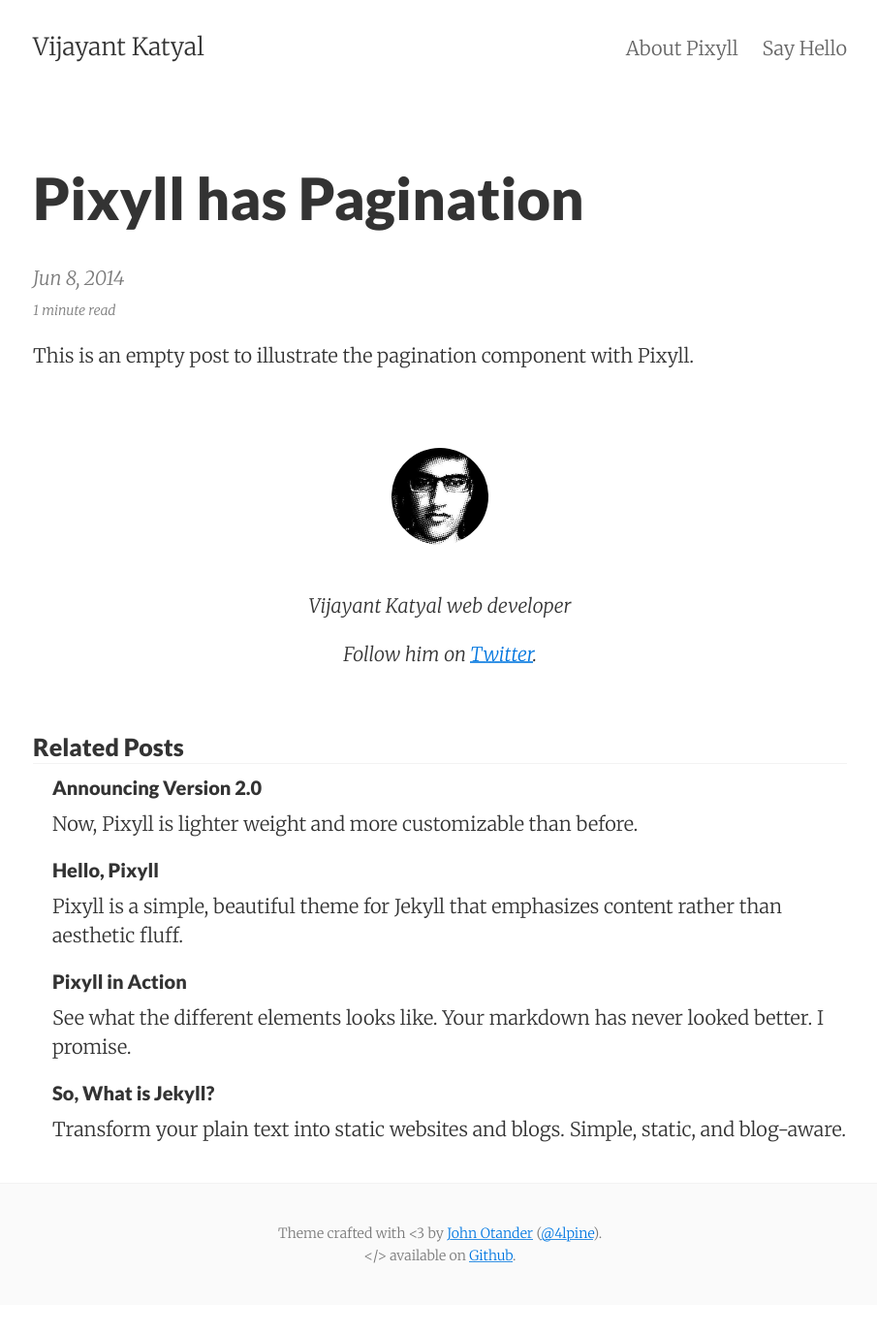
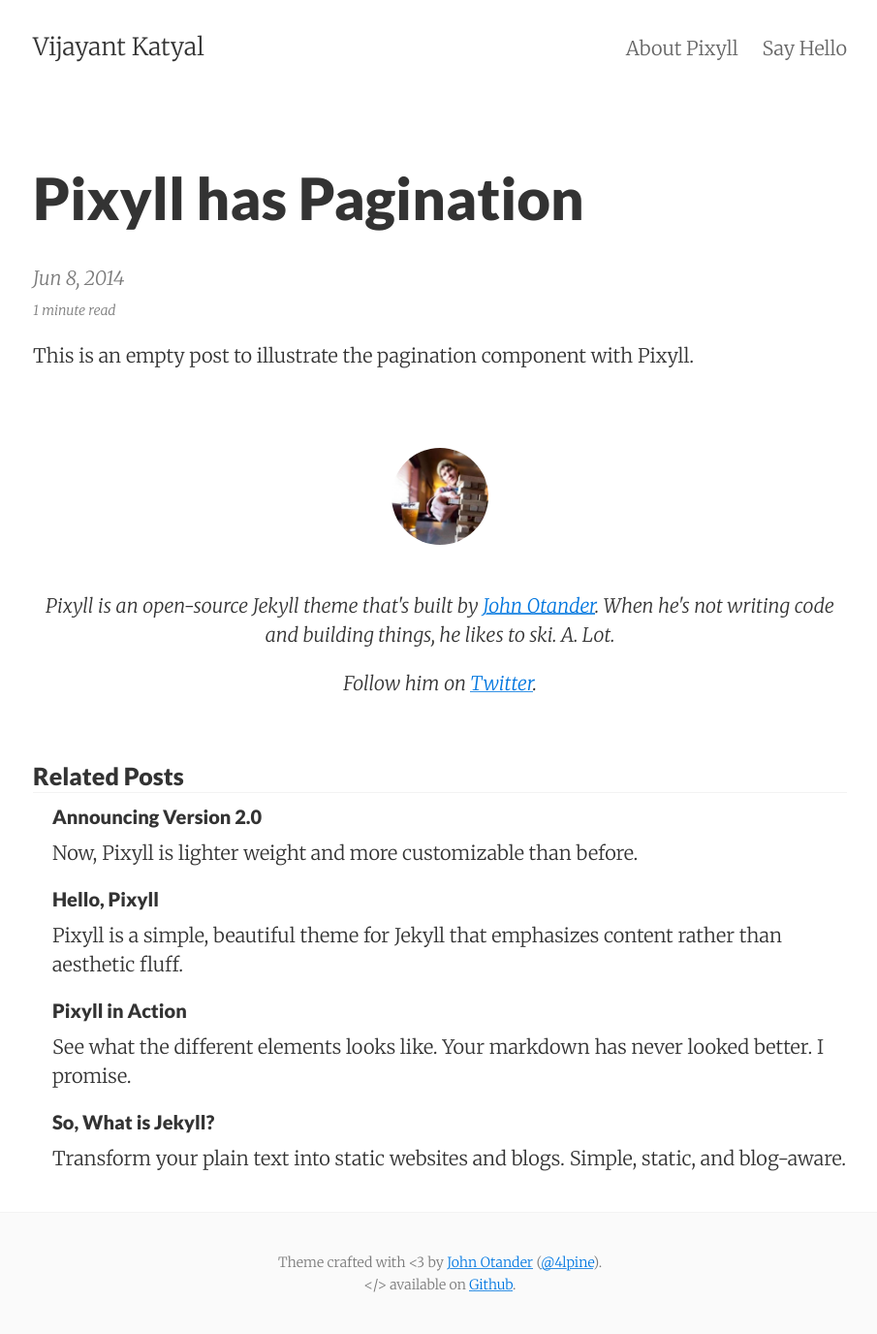
Before and after one commit to vijayantkatyal/vijayantkatyal.github.io, a Jekyll site: the page built from _posts/2014-06-08-pixyll-has-pagination.md, in a window 1280 px wide. Shown: the whole page at 97% size, without its empty margins (186-1091 px from the left). Built offline with Jekyll 4.4.1, drawn with Linux system fonts in a browser that asks for light colours; before the commit the page ends 1346 px from its top, so only the background shows below that.

```diff
--- a/_includes/post_footer.html
+++ b/_includes/post_footer.html
@@ -1,9 +1,10 @@
 <div class="py2 post-footer">
-  <img src="{{ site.baseurl }}/images/me.jpg" alt="Vijayant Katyal" class="avatar" />
+  <img src="{{ site.baseurl }}/images/me.jpeg" alt="John Otander" class="avatar" />
   <p>
-    Vijayant Katyal web developer
+    Pixyll is an open-source Jekyll theme that's built by <a href="http://johnotander.com">John Otander</a>.
+    When he's not writing code and building things, he likes to ski. A. Lot.
   </p>
   <p>
-    Follow him on <a href="https://twitter.com/vijayantkatyal">Twitter</a>.
+    Follow him on <a href="https://twitter.com/4lpine">Twitter</a>.
   </p>
 </div>
```
Also changed, not shown: blog/index.html (deleted, +0 -29 lines), index.html (+25 -3 lines), images/me.jpg (deleted).
